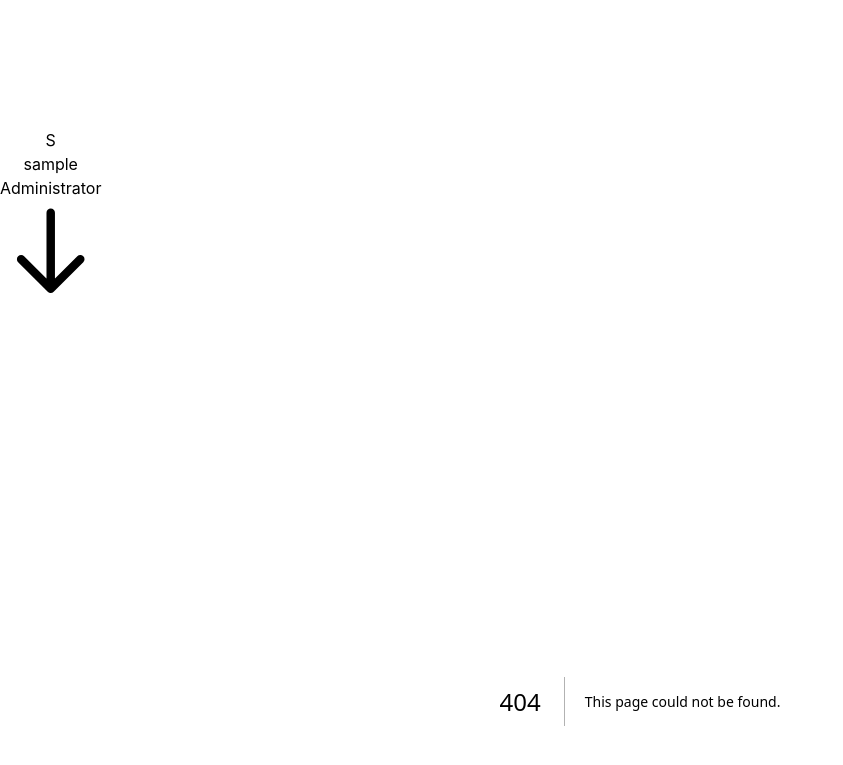
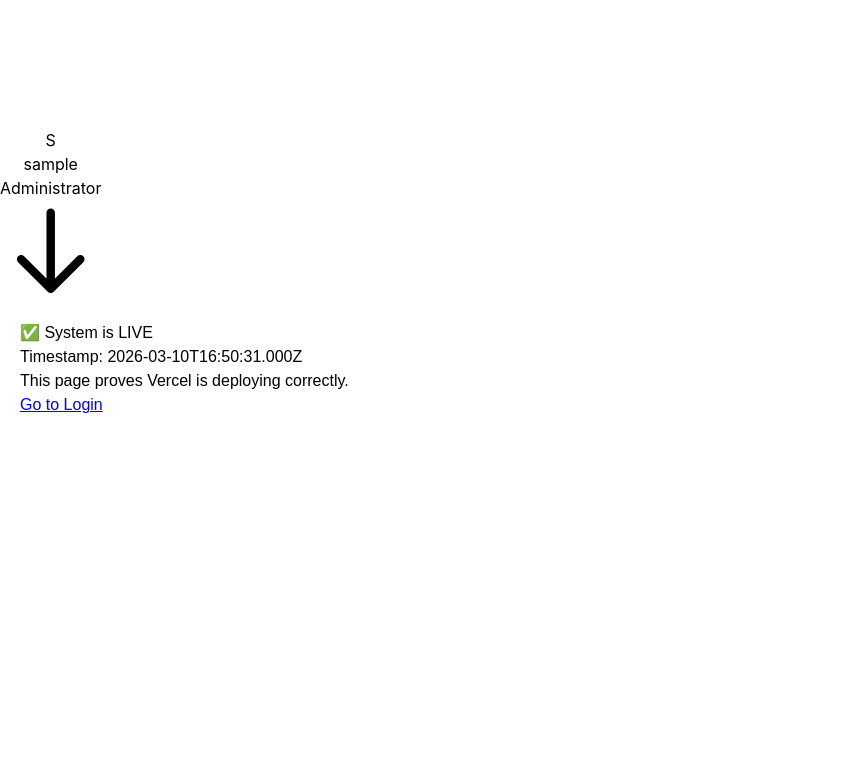
Before and after one commit to brunowachira001-coder/smart-pos-system, a Next.js app: page /health in a window 1280 px wide. Before the commit this address had no page. Shown: the part 1296-2061 px from the top of the page, without its empty margins (0-843 px from the left). After the commit the page ends 1733 px from the top, so only its background shows below. Built offline with nearby package versions, Linux system fonts and the light colour scheme; sample sign-in values are in the browser's storage.

Commit message:
Add: Health check page to verify Vercel deployment

```diff
--- /dev/null
+++ b/pages/health.tsx
@@ -0,0 +1,10 @@
+export default function Health() {
+  return (
+    <div style={{ padding: '20px', fontFamily: 'Arial' }}>
+      <h1>✅ System is LIVE</h1>
+      <p>Timestamp: {new Date().toISOString()}</p>
+      <p>This page proves Vercel is deploying correctly.</p>
+      <a href="/login" style={{ color: 'blue', textDecoration: 'underline' }}>Go to Login</a>
+    </div>
+  );
+}
```
